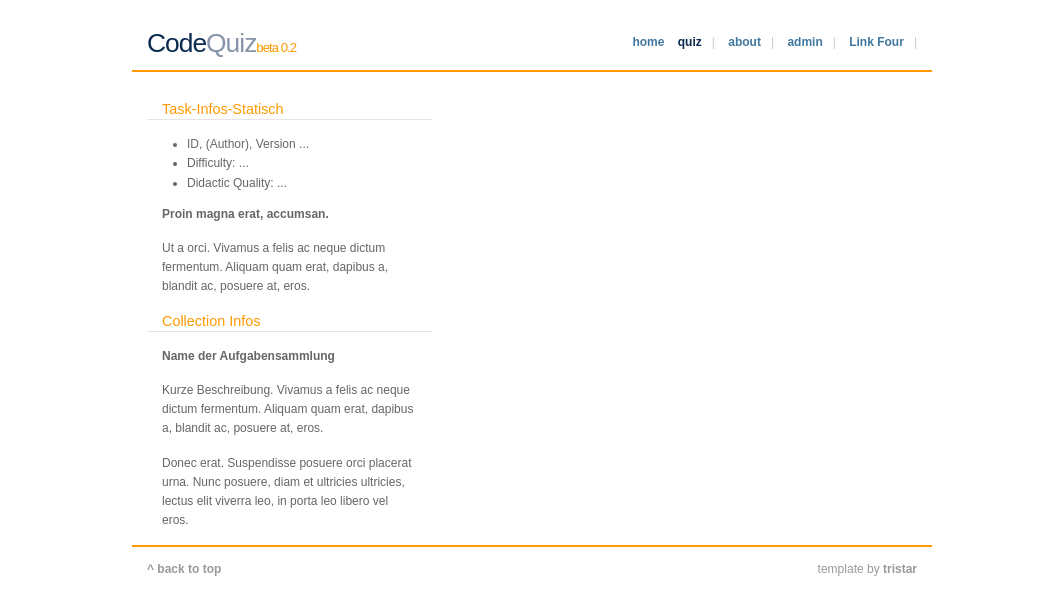
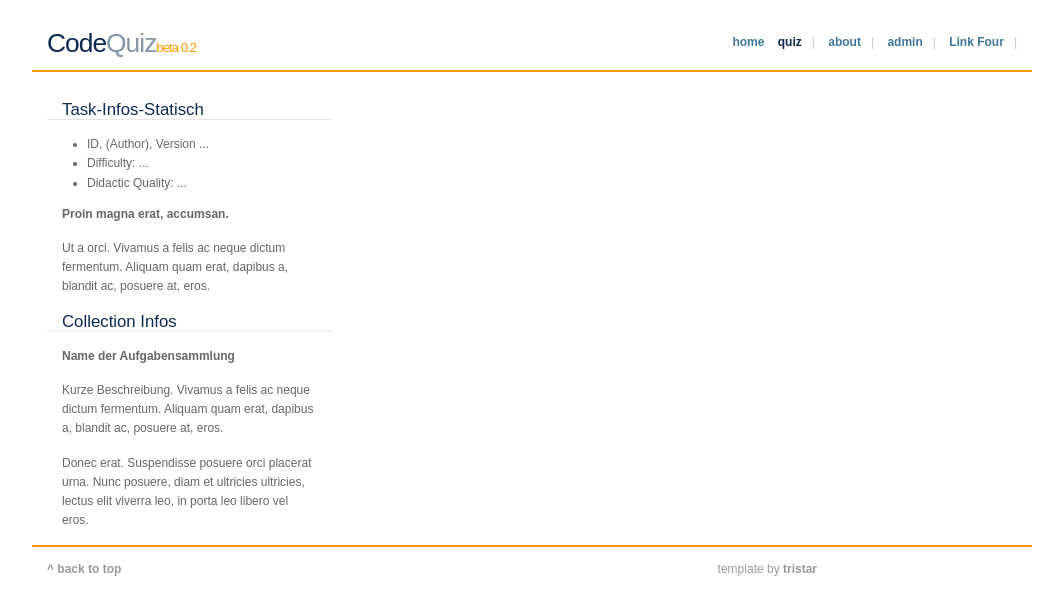
Before and after one commit to cknoll/codequiz-server, a Django app: template codequiz-server/quiz/templates/tasks/cq0_main.html in a window 1280 px wide. Shown: the top 615 px of the page, without its empty margins (108-1171 px from the left). Run offline with Django 3.2, Linux system fonts and the light colour scheme; the template is opened without the code that fills it, so the values that code supplies are empty; parts of the project's set-up code (start-up, migrations or seed data) failed here and were passed over.

Commit message:
detail tuning of the templates

```diff
--- a/codequiz-server/quiz/static/tasks/style2.css
+++ b/codequiz-server/quiz/static/tasks/style2.css
@@ -1,6 +1,6 @@
 body
 {
-	margin: 0 0 30px 0;
+	margin: 0 0 30px 0px;
 	padding: 0;
 	background: #FFF;
 	font-size: 75%;
@@ -16,12 +16,12 @@ img
 #container
 {
 	margin: 0 auto;
-	width: 800px;
+	width: 1000px;
 }
 
 #headercont
 {
-	width: 800px;
+	width: 1000px;
 	height: 70px;
 	border-bottom: 2px solid #F90;
 }
@@ -85,7 +85,7 @@ a4aeb8 bg
 #headerright
 {
 	float: left;
-	width: 500px;
+	width: 700px;
 	height: 100px;
 }
 
@@ -129,7 +129,7 @@ a4aeb8 bg
 
 #maincont
 {
-	width: 800px;
+	width: 1000px;
 	line-height: 160%;
 	padding: 15px 0 0 0;
 	border-bottom: 2px solid #F90;
@@ -144,18 +144,38 @@ a4aeb8 bg
 {
 	margin: 0 0 15px 0;
 	padding: 0px 15px;
-	font-size: 120%;
+	font-size: 140%;
 	font-weight: normal;
-	color: #F90;
+    color: #0b2a51;
+/* 	color: #F90; */  /* orange */
 	border-bottom: 1px solid #E5E5E5;
+}
+
+#color1
+{
+    color: #8594a8;
 }
 
 #mainleft
 {
 	float: left;
-	width: 485px;
+	width: 685px;
 	padding: 0 15px 0 0;
+    font-size: 110%;
 }
+
+
+
+.src
+{
+    border:1px solid;
+    border-color: #aaa;
+    padding:.5em;
+/*     background-color:#eaeaea; */
+    font-family:Fixedsys,Courier,monospace;
+}
+
+
 
 #mainleft img
 {
--- a/codequiz-server/quiz/templates/tasks/cq1_task_content.html
+++ b/codequiz-server/quiz/templates/tasks/cq1_task_content.html
@@ -1,7 +1,7 @@
 <!-- content of one single task  -->
 
 
-<form action="{% url 'quiz_ns:tc_run_form_process' task.tc.id task.tc_task_id %}" method="post">
+<form action="{% url 'quiz_ns:tc_run_form_process' task.tc.id task.tc_task_id %}" method="post" autocomplete="off">
 
 
 
@@ -9,7 +9,7 @@
 
 <!-- <div class="task1"> -->
 
-<h2>{{ task.title }}</h2>
+<h2><span id="color1">Task:</span> "{{ task.title }}"</h2>
 {% if error_message %}<p><strong>{{ error_message }}</strong></p>{% endif %}
 <br><br>
 
--- a/codequiz-server/quiz/templates/tasks/le_list.html
+++ b/codequiz-server/quiz/templates/tasks/le_list.html
@@ -9,7 +9,7 @@
 {% if le_list %}
 <table>
     {% for elt in le_list %}
-        <tr><td>{{forloop.counter}}.</td>
+        <tr><td width="20px">{{forloop.counter}}.</td>
         <td>
         {% if elt.src.text %}
         <pre class="src">{{elt.src.text}}</pre>
@@ -17,7 +17,7 @@
         <span class="normal">{{elt.txt.text}}</span>
         {% endif %}
         </td>
-        <td>
+        <td style="padding: 20px;">
         <input name="le{{forloop.counter}}" type="text" size="{{elt.le.len}}" value="{{elt.user_solution}}">
         </td>
         {% if print_solution %}
```
Also changed, not shown: codequiz-server/quiz/templates/tasks/txt.html (+6 -2 lines).
